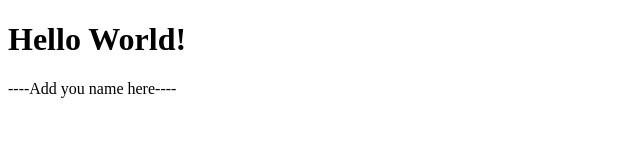
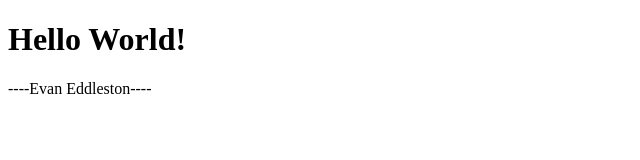
Before and after one commit to DS4200-S22/ic-01-evaneddleston, a plain HTML site: page index.html in a window 1280 px wide. Shown: the full height of the page, 0-640 px from the left. Drawn offline with Linux system fonts and the light colour scheme.

Commit message:
Update index.html

```diff
--- a/index.html
+++ b/index.html
@@ -6,7 +6,7 @@
 
 <p>
 
-----Add you name here----
+----Evan Eddleston----
 
 </p>
 
```
